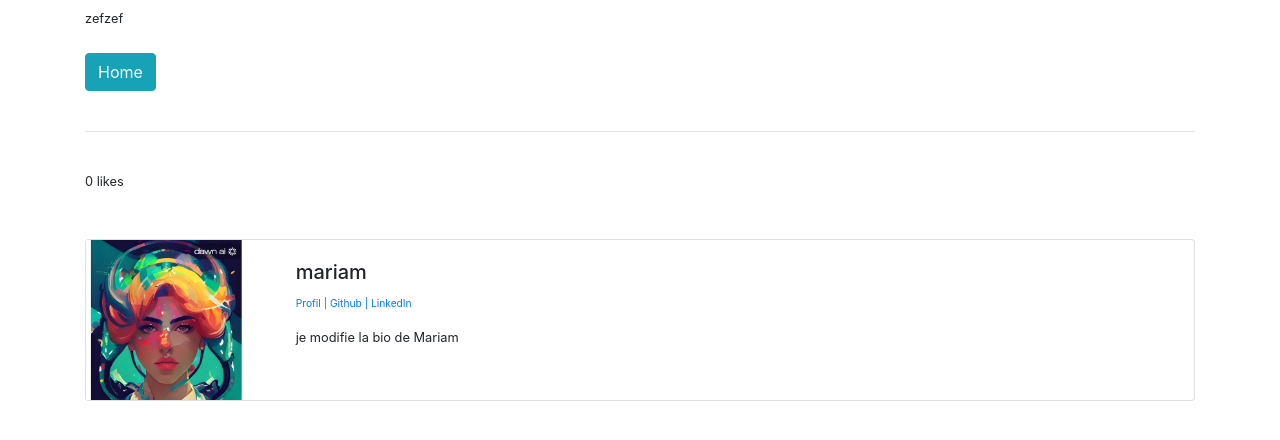
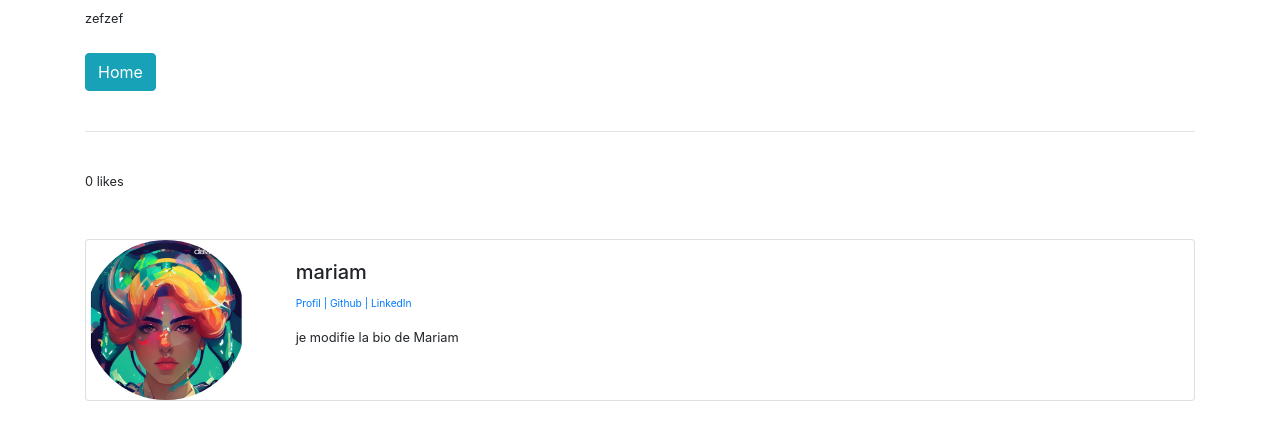
Before and after one commit to Myriuss/Plateforme_resume, a Django app: page /post/13 in a window 1280 px wide. Shown: the part 260-700 px from the top of the page. Run offline with Django 4.2, Linux system fonts and the light colour scheme; data comes from the database, SQL or seed files in the repository; some libraries are stand-ins or nearby versions.

Commit message:
:lipstick: rounded-circle profile img

```diff
--- a/blog/LeBlog/templates/post_details.html
+++ b/blog/LeBlog/templates/post_details.html
@@ -53,7 +53,7 @@
 <div class="card mb-3">
   <div class="row g-0">
     <div class="col-md-2">
-      <img src=" {{post.author.profile.profile_pic.url}}" class="img-fluid rounded-start"  >
+      <img src=" {{post.author.profile.profile_pic.url}}" class="img-fluid rounded-start rounded-circle"   >
     </div>
     <div class="col-md-10">
       <div class="card-body">
```
